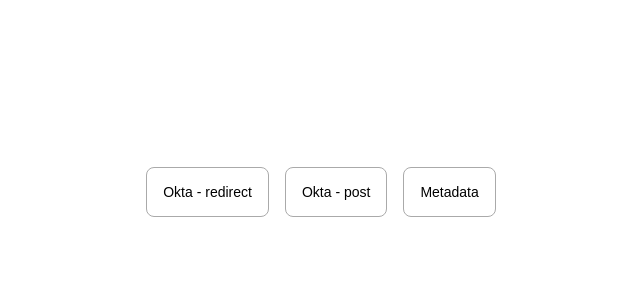
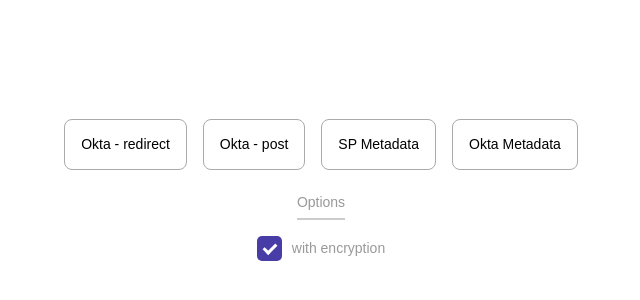
Before and after one commit to authenio/react-samlify, a React app: page / in a window 1280 px wide. Shown: the part 208-508 px from the top of the page, without its empty margins (319-959 px from the left). Built offline with nearby package versions, Linux system fonts and the light colour scheme.

Commit message:
UI, add trigger for the configuration of encrpyted assertion

```diff
--- a/middleware/index.ts
+++ b/middleware/index.ts
@@ -8,7 +8,9 @@
 });
 
 const oktaIdpEnc = samlify.IdentityProvider({
-  metadata: fs.readFileSync(__dirname + '/../metadata/okta-enc.xml')
+  metadata: fs.readFileSync(__dirname + '/../metadata/okta-enc.xml'),
+  isAssertionEncrypted: true,
+  messageSigningOrder: 'encrypt-then-sign'
 });
 
 // configure our service provider (your application)
@@ -30,7 +32,7 @@
 
 // encrypted response
 const spEnc = samlify.ServiceProvider({
-  entityID: 'http://localhost:8080/metadata',
+  entityID: 'http://localhost:8080/metadata?encrypted=true',
   authnRequestsSigned: false,
   wantAssertionsSigned: true,
   wantMessageSigned: true,
@@ -38,11 +40,10 @@
   wantLogoutRequestSigned: true,
   privateKey: fs.readFileSync(__dirname + '/../key/sign/privkey.pem'),
   privateKeyPass: 'VHOSp5RUiBcrsjrcAuXFwU1NKCkGA8px',
-  isAssertionEncrypted: true,
   encPrivateKey: fs.readFileSync(__dirname + '/../key/encrypt/privkey.pem'),
   assertionConsumerService: [{
     Binding: binding.post,
-    Location: 'http://localhost:8080/sp/acs',
+    Location: 'http://localhost:8080/sp/acs?encrypted=true',
   }]
 });
 
--- a/package.json
+++ b/package.json
@@ -27,7 +27,9 @@
     "@types/node": "^11.11.3",
     "@types/react": "^16.8.8",
     "@types/react-dom": "^16.8.2",
+    "css-loader": "^2.1.1",
     "source-map-loader": "^0.2.4",
+    "style-loader": "^0.23.1",
     "ts-loader": "^5.2.2",
     "ts-node": "^7.0.1",
     "typescript": "^3.1.3",
--- a/server.ts
+++ b/server.ts
@@ -50,8 +50,12 @@
   });
 
   // distribute the metadata
-  app.get('/metadata', (req, res) => {
+  app.get('/sp/metadata', (req, res) => {
     res.header('Content-Type', 'text/xml').send(req.sp.getMetadata());
+  });
+
+  app.get('/idp/metadata', (req, res) => {
+    res.header('Content-Type', 'text/xml').send(req.idp.getMetadata());
   });
 
   // get user profile
--- a/src/components/Home.tsx
+++ b/src/components/Home.tsx
@@ -2,6 +2,8 @@
 import { RouteComponentProps } from 'react-router';
 import { parse } from 'query-string';
 import axios from 'axios';
+
+import './index.css';
 
 const LOCALSTORAGE_TOKEN_FIELD = 'auth_token';
 
@@ -11,9 +13,13 @@
   email: string;
 }
 
+type SamlOption = {
+  encrypted: boolean;
+};
+
 const Container = (props: { children: ReactNode }) => {
   return (
-    <div className="flex items-center justify-center vh-100 system-sans-serif">
+    <div className="vh-100 system-sans-serif flex flex-column items-center justify-center">
       {props.children}
     </div>
   )
@@ -35,17 +41,27 @@
 
   const [authenticated, setAuthenticated] = useState<boolean>(false);
   const [profile, setProfile] = useState<Profile>({ email: null });
+  const [samlOption, setSamlOption] = useState<SamlOption>({ encrypted: true });
+
+  const parseQuery = () => {
+    const query = samlOption.encrypted ? '?encrypted=true' : '';
+    return query;
+  };
 
   const initRedirectRequest = () => {
-    window.location.href = '/sso/redirect';
+    window.location.href = `/sso/redirect${parseQuery()}`;
   };
 
   const initPostRequest = () => {
-    window.location.href = '/sso/post';
+    window.location.href = `/sso/post${parseQuery()}`;
   };
 
-  const viewMetadata = () => {
-    window.location.href = '/metadata';
+  const viewSpMetadata = () => {
+    window.open(`/sp/metadata${parseQuery()}`);
+  };
+
+  const viewIdpMetadata = () => {
+    window.open(`/idp/metadata${parseQuery()}`);
   };
 
   const logout = () => {
@@ -64,6 +80,13 @@
       setProfile({ email: null });
       window.localStorage.removeItem(LOCALSTORAGE_TOKEN_FIELD);
     }
+  };
+
+  const toggleEncrypted = () => {
+    setSamlOption({
+      ...samlOption,
+      encrypted: !samlOption.encrypted
+    })
   };
 
   const init = async () => {
@@ -93,15 +116,32 @@
   if (!authenticated) {
     return (
       <Container>
+        <div className="">
           <Button onClick={() => initRedirectRequest()}>
             Okta - redirect
           </Button>
           <Button onClick={() => initPostRequest()}>
             Okta - post
           </Button>
-        <Button onClick={() => viewMetadata()}>
-          Metadata
+          <Button onClick={() => viewSpMetadata()}>
+            SP Metadata
           </Button>
+          <Button onClick={() => viewIdpMetadata()}>
+            Okta Metadata
+          </Button>
+        </div>
+        <div className="pb2 f6 silver mv3 bb b--black-20 bw1 tc">Options</div>
+        <div>
+          <label className="cb-container f6 silver flex">
+            <span>with encryption</span>
+            <input
+              type="checkbox"
+              defaultChecked={samlOption.encrypted}
+              onClick={() => toggleEncrypted()}
+            />
+            <span className="checkmark"></span>
+          </label>
+        </div>
       </Container>
     );
   }
--- /dev/null
+++ b/src/components/index.css
@@ -0,0 +1,69 @@
+/* Customize the label (the container) */
+.cb-container {
+  display: block;
+  position: relative;
+  padding-left: 35px;
+  margin-bottom: 12px;
+  cursor: pointer;
+  font-size: 22px;
+  line-height: 25px;
+  -webkit-user-select: none;
+  -moz-user-select: none;
+  -ms-user-select: none;
+  user-select: none;
+}
+
+/* Hide the browser's default checkbox */
+.cb-container input {
+  position: absolute;
+  opacity: 0;
+  cursor: pointer;
+  height: 0;
+  width: 0;
+}
+
+/* Create a custom checkbox */
+.checkmark {
+  position: absolute;
+  top: 0;
+  left: 0;
+  height: 25px;
+  width: 25px;
+  background-color: #eee;
+  border-radius: 5px;
+}
+
+/* On mouse-over, add a grey background color */
+.cb-container:hover input ~ .checkmark {
+  background-color: #ccc;
+}
+
+/* When the checkbox is checked, add a blue background */
+.cb-container input:checked ~ .checkmark {
+  background-color: #483DA6;
+}
+
+/* Create the checkmark/indicator (hidden when not checked) */
+.checkmark:after {
+  content: "";
+  position: absolute;
+  display: none;
+}
+
+/* Show the checkmark when checked */
+.cb-container input:checked ~ .checkmark:after {
+  display: block;
+}
+
+/* Style the checkmark/indicator */
+.cb-container .checkmark:after {
+  left: 9px;
+  top: 5px;
+  width: 5px;
+  height: 10px;
+  border: solid white;
+  border-width: 0 3px 3px 0;
+  -webkit-transform: rotate(45deg);
+  -ms-transform: rotate(45deg);
+  transform: rotate(45deg);
+}
--- a/webpack.config.ts
+++ b/webpack.config.ts
@@ -31,6 +31,10 @@
         exclude: /node_modules/,
         loader: "ts-loader"
       },
+      {
+        test: /\.css$/,
+        use: ['style-loader', 'css-loader']
+      },
       // All output '.js' files will have any sourcemaps re-processed by 'source-map-loader'.
       { enforce: "pre", test: /\.js$/, loader: "source-map-loader" }
     ]
```
Lines whose indentation alone changed are shown as unchanged.
